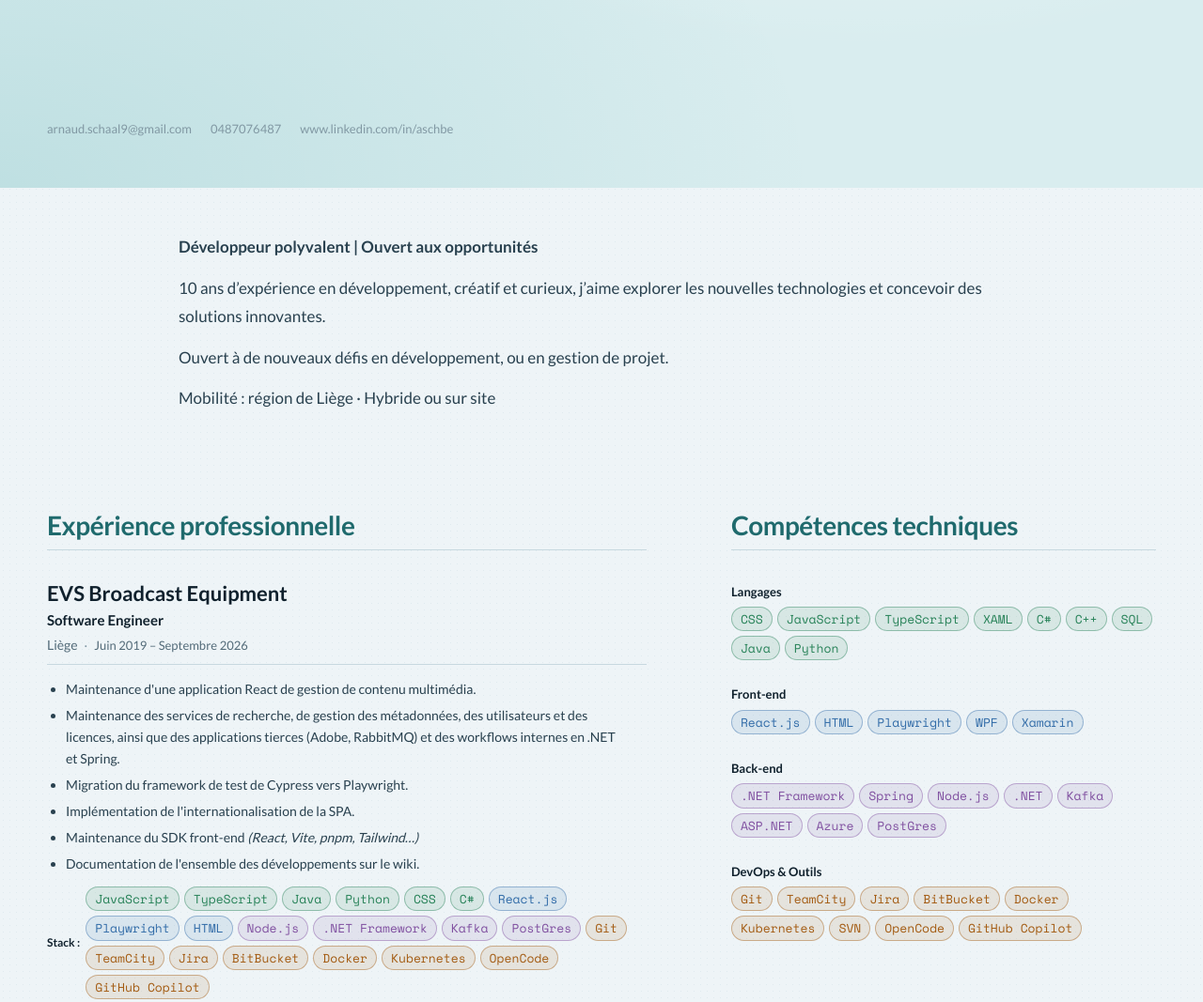
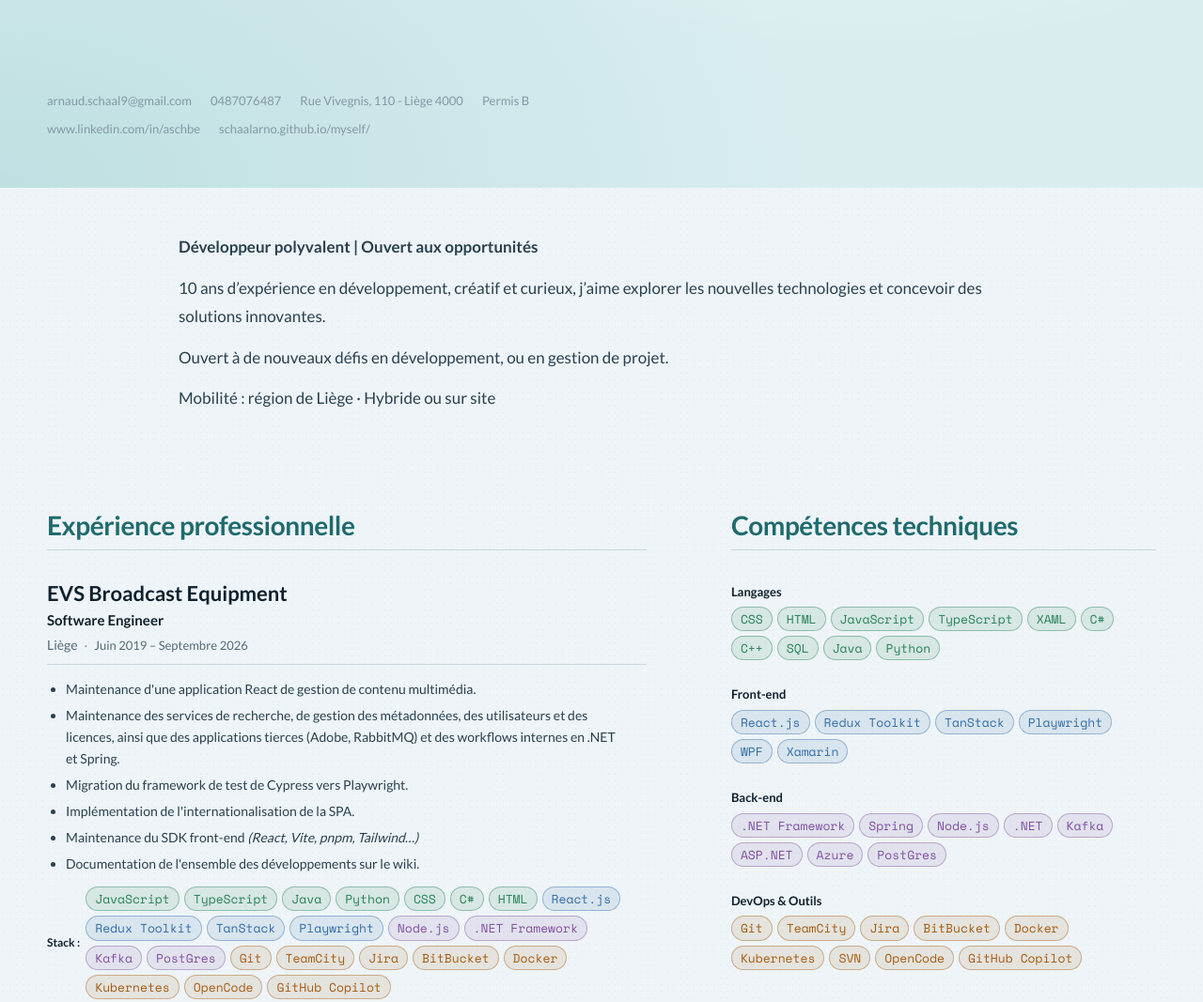
Before and after one commit to schaalarno/myself, a plain HTML site: page index.html in a window 1280 px wide. Shown: the part 600-1667 px from the top of the page at 94% size. Drawn offline with nearby package versions, Linux system fonts and the light colour scheme.

Commit message:
Some Specs

```diff
--- a/index.html
+++ b/index.html
@@ -65,7 +65,13 @@
           <address class="contact-list" aria-label="Coordonnées">
             <a href="mailto:arnaud.schaal9@gmail.com">arnaud.schaal9@gmail.com</a>
             <a href="tel:+32487076487">0487076487</a>
-            <a href="tel:+32487076487">www.linkedin.com/in/aschbe</a>
+            <span>Rue Vivegnis, 110 - Liège 4000</span>
+            <span>Permis B</span>
+            <div class="contact-details">
+              <a href="https://www.linkedin.com/in/aschbe">www.linkedin.com/in/aschbe</a>
+              <a href="https://schaalarno.github.io/myself/">schaalarno.github.io/myself/</a>
+
+            </div>
           </address>
         </div>
       </div>
@@ -100,7 +106,7 @@
                 <div class="stack">
                   <strong>Stack :</strong>
                   <ul class="chip-list" aria-label="Technologies utilisées">
-                    <li data-category="languages">JavaScript</li><li data-category="languages">TypeScript</li><li data-category="languages">Java</li><li data-category="languages">Python</li><li data-category="languages">CSS</li><li data-category="languages">C#</li><li data-category="frontend">React.js</li><li data-category="frontend">Playwright</li><li data-category="frontend">HTML</li><li data-category="backend">Node.js</li><li data-category="backend">.NET Framework</li><li data-category="backend">Kafka</li><li data-category="backend">PostGres</li><li data-category="devops">Git</li><li data-category="devops">TeamCity</li><li data-category="devops">Jira</li><li data-category="devops">BitBucket</li><li data-category="devops">Docker</li><li data-category="devops">Kubernetes</li><li data-category="devops">OpenCode</li><li data-category="devops">GitHub Copilot</li>
+                    <li data-category="languages">JavaScript</li><li data-category="languages">TypeScript</li><li data-category="languages">Java</li><li data-category="languages">Python</li><li data-category="languages">CSS</li><li data-category="languages">C#</li><li data-category="languages">HTML</li><li data-category="frontend">React.js</li><li data-category="frontend">Redux Toolkit</li><li data-category="frontend">TanStack</li><li data-category="frontend">Playwright</li><li data-category="backend">Node.js</li><li data-category="backend">.NET Framework</li><li data-category="backend">Kafka</li><li data-category="backend">PostGres</li><li data-category="devops">Git</li><li data-category="devops">TeamCity</li><li data-category="devops">Jira</li><li data-category="devops">BitBucket</li><li data-category="devops">Docker</li><li data-category="devops">Kubernetes</li><li data-category="devops">OpenCode</li><li data-category="devops">GitHub Copilot</li>
                   </ul>
                 </div>
               </article>
@@ -185,7 +191,7 @@
                 </ul>
                 <div class="stack">
                   <strong>Stack :</strong>
-                  <ul class="chip-list" aria-label="Technologies utilisées"><li data-category="languages">CSS</li><li data-category="frontend">HTML</li><li data-category="backend">PHP</li><li data-category="backend">Joomla</li></ul>
+                  <ul class="chip-list" aria-label="Technologies utilisées"><li data-category="languages">CSS</li><li data-category="languages">HTML</li><li data-category="backend">PHP</li><li data-category="backend">Joomla</li></ul>
                 </div>
               </article>
             </div>
@@ -198,11 +204,11 @@
             <dl class="skill-list">
               <div class="skill-group">
                 <dt>Langages</dt>
-                <dd><ul class="chip-list" aria-label="Compétences en langages"><li data-category="languages">CSS</li><li data-category="languages">JavaScript</li><li data-category="languages">TypeScript</li><li data-category="languages">XAML</li><li data-category="languages">C#</li><li data-category="languages">C++</li><li data-category="languages">SQL</li><li data-category="languages">Java</li><li data-category="languages">Python</li></ul></dd>
+                <dd><ul class="chip-list" aria-label="Compétences en langages"><li data-category="languages">CSS</li><li data-category="languages">HTML</li><li data-category="languages">JavaScript</li><li data-category="languages">TypeScript</li><li data-category="languages">XAML</li><li data-category="languages">C#</li><li data-category="languages">C++</li><li data-category="languages">SQL</li><li data-category="languages">Java</li><li data-category="languages">Python</li></ul></dd>
               </div>
               <div class="skill-group">
                 <dt>Front-end</dt>
-                <dd><ul class="chip-list" aria-label="Compétences front-end"><li data-category="frontend">React.js</li><li data-category="frontend">HTML</li><li data-category="frontend">Playwright</li><li data-category="frontend">WPF</li><li data-category="frontend">Xamarin</li></ul></dd>
+                <dd><ul class="chip-list" aria-label="Compétences front-end"><li data-category="frontend">React.js</li><li data-category="frontend">Redux Toolkit</li><li data-category="frontend">TanStack</li><li data-category="frontend">Playwright</li><li data-category="frontend">WPF</li><li data-category="frontend">Xamarin</li></ul></dd>
               </div>
               <div class="skill-group">
                 <dt>Back-end</dt>
--- a/styles.css
+++ b/styles.css
@@ -260,6 +260,13 @@ h1 .brace {
   margin: 0;
   font-size: inherit;
   font-style: normal;
+}
+
+.contact-details {
+  display: flex;
+  flex-basis: 100%;
+  flex-wrap: wrap;
+  gap: inherit;
 }
 
 .contact-list a {
```
Also changed, not shown: 1 other file.
